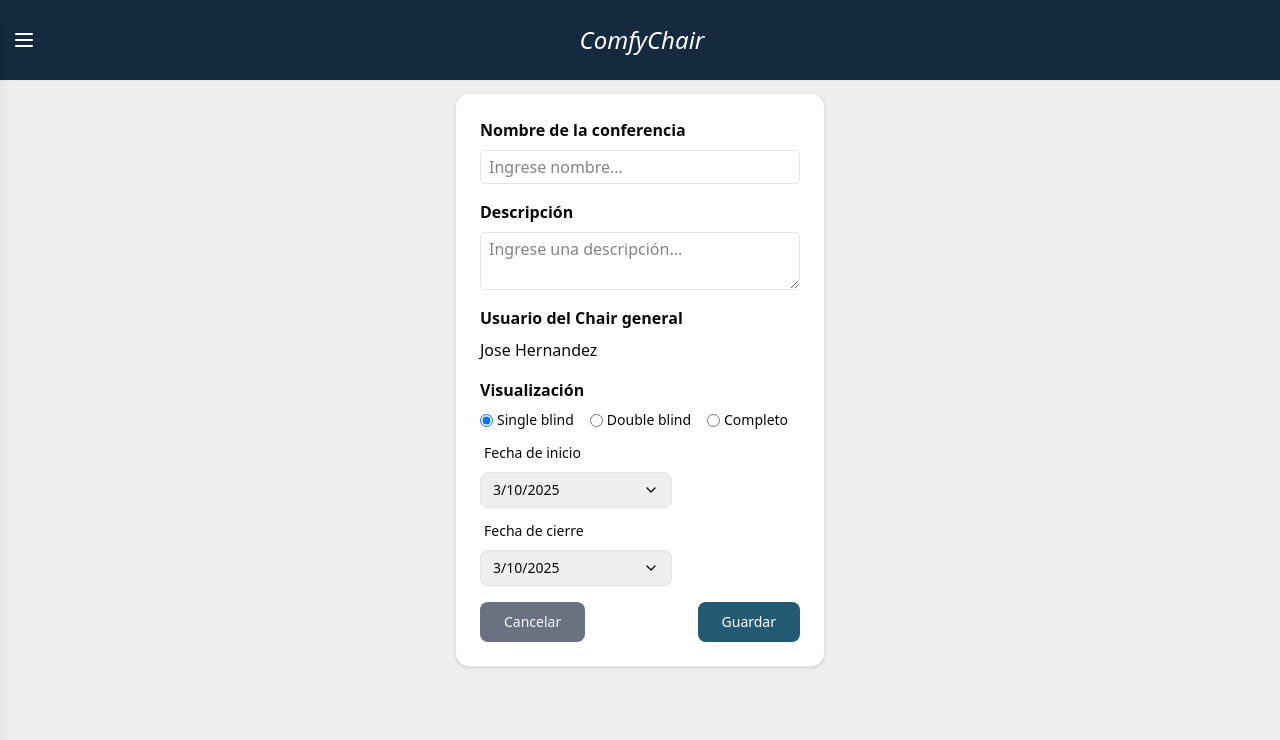
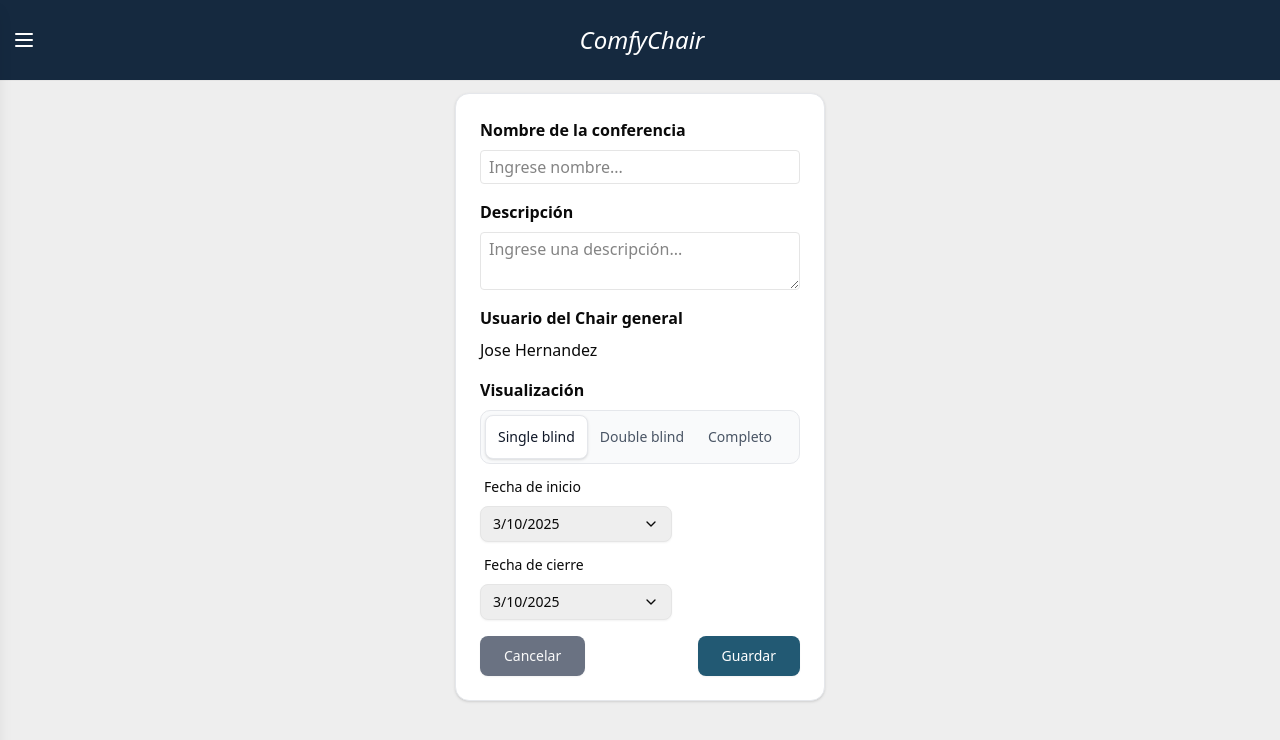
Before and after one commit to MAPAW-UNLP/comfy-chair-2025, a React (Vite) app: page /conferencias/alta-conferencia in a window 1280 px wide. Shown: the top 740 px of the page. Built offline with nearby package versions, Linux system fonts and the light colour scheme.

Commit message:
cambie los radio buttons de las opciones del bind por unos toggle buttons

```diff
--- a/src/components/Administrador/FormConferencia.tsx
+++ b/src/components/Administrador/FormConferencia.tsx
@@ -2,6 +2,7 @@ import React, { useEffect, useState } from 'react';
 import Calendario from './Calendario';
 import type { Conferencia } from './AdministradorApp';
 import { Button } from '../ui/button';
+import { ToggleGroup, ToggleGroupItem } from '../ui/toggle-group';
 
 type FormConferenciaProps = {
   handleSubmit: (conf: Omit<Conferencia, 'id'>) => Promise<void>;
@@ -86,38 +87,21 @@ function FormConferencia({
       </div>
       <div className="flex flex-col gap-2">
         <label className="font-semibold">Visualización</label>
-        <div className="flex gap-4 text-sm">
-          <label className="flex items-center gap-1 cursor-pointer">
-            <input
-              type="radio"
-              name="vista"
-              value="single blind"
-              checked={conferencia.vista === 'single blind'}
-              onChange={handleChange}
-            />
+        <ToggleGroup
+          value={conferencia.vista}
+          onValueChange={(value) => setConferencia(prev => ({ ...prev, vista: value as 'single blind' | 'double blind' | 'completo' }))}
+          className="w-full"
+        >
+          <ToggleGroupItem value="single blind">
             Single blind
-          </label>
-          <label className="flex items-center gap-1 cursor-pointer">
-            <input
-              type="radio"
-              name="vista"
-              value="double blind"
-              checked={conferencia.vista === 'double blind'}
-              onChange={handleChange}
-            />
+          </ToggleGroupItem>
+          <ToggleGroupItem value="double blind">
             Double blind
-          </label>
-          <label className="flex items-center gap-1 cursor-pointer">
-            <input
-              type="radio"
-              name="vista"
-              value="completo"
-              checked={conferencia.vista === 'completo'}
-              onChange={handleChange}
-            />
+          </ToggleGroupItem>
+          <ToggleGroupItem value="completo">
             Completo
-          </label>
-        </div>
+          </ToggleGroupItem>
+        </ToggleGroup>
       </div>
 
       <Calendario
--- /dev/null
+++ b/src/components/ui/toggle-group.tsx
@@ -0,0 +1,75 @@
+"use client"
+
+import * as React from "react"
+import { cn } from "@/lib/utils"
+
+interface ToggleGroupProps {
+  value: string
+  onValueChange: (value: string) => void
+  className?: string
+  children: React.ReactNode
+  type?: "single"
+}
+
+interface ToggleGroupItemProps {
+  value: string
+  className?: string
+  children: React.ReactNode
+}
+
+const ToggleGroupContext = React.createContext<{
+  value: string
+  onValueChange: (value: string) => void
+} | null>(null)
+
+const ToggleGroup = React.forwardRef<HTMLDivElement, ToggleGroupProps>(
+  ({ className, value, onValueChange, children, ...props }, ref) => {
+    return (
+      <ToggleGroupContext.Provider value={{ value, onValueChange }}>
+        <div
+          ref={ref}
+          className={cn("inline-flex rounded-lg border border-gray-200 p-1 bg-gray-50", className)}
+          role="group"
+          {...props}
+        >
+          {children}
+        </div>
+      </ToggleGroupContext.Provider>
+    )
+  }
+)
+ToggleGroup.displayName = "ToggleGroup"
+
+const ToggleGroupItem = React.forwardRef<HTMLButtonElement, ToggleGroupItemProps>(
+  ({ className, children, value, ...props }, ref) => {
+    const context = React.useContext(ToggleGroupContext)
+    if (!context) {
+      throw new Error("ToggleGroupItem must be used within a ToggleGroup")
+    }
+
+    const { value: groupValue, onValueChange } = context
+    const isSelected = groupValue === value
+
+    return (
+      <button
+        ref={ref}
+        type="button"
+        className={cn(
+          "inline-flex items-center justify-center rounded-md px-3 py-2 text-sm font-medium transition-all duration-200",
+          "min-h-[44px] min-w-[80px]", // Mobile-friendly touch targets
+          isSelected
+            ? "bg-white text-gray-900 shadow-sm border border-gray-200"
+            : "text-gray-600 hover:text-gray-900 hover:bg-white/50",
+          className
+        )}
+        onClick={() => onValueChange(value)}
+        {...props}
+      >
+        {children}
+      </button>
+    )
+  }
+)
+ToggleGroupItem.displayName = "ToggleGroupItem"
+
+export { ToggleGroup, ToggleGroupItem }
```
